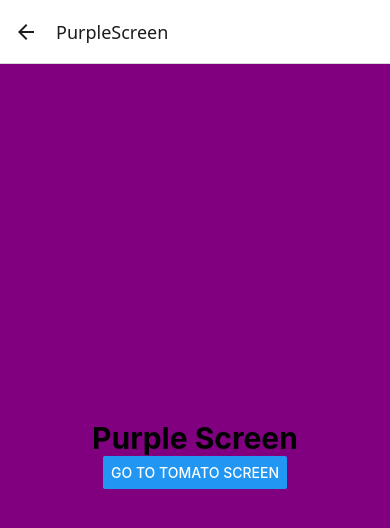
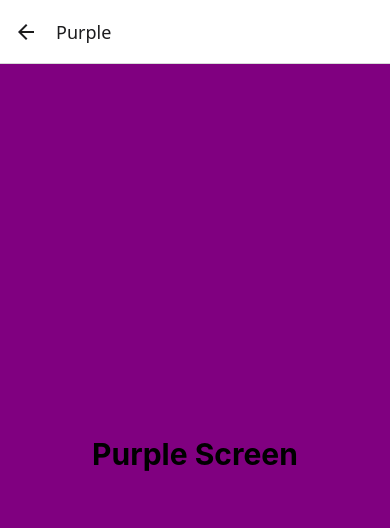
Before and after one commit to ajinkyacodes/rn-ui-design, a React Native app: screen /PurpleScreen in a window 390 px wide. Shown: the top 528 px of the page. Built offline with nearby package versions, Linux system fonts and the light colour scheme.

Commit message:
Screen options added in Stack Navigator

```diff
--- a/src/navigation/MainStackNavigator.tsx
+++ b/src/navigation/MainStackNavigator.tsx
@@ -7,10 +7,22 @@ const Stack = createStackNavigator();
 
 function MainStackNavigator() {
 	return (
-		<Stack.Navigator>
+		<Stack.Navigator
+			screenOptions={{
+				headerShown: false,
+			}}
+			initialRouteName='TomatoScreen'
+		>
+			<Stack.Screen name='GoldScreen' component={GoldScreen} />
 			<Stack.Screen name='TomatoScreen' component={TomatoScreen} />
-			<Stack.Screen name='GoldScreen' component={GoldScreen} />
-			<Stack.Screen name='PurpleScreen' component={PurpleScreen} />
+			<Stack.Screen
+				options={{
+					headerShown: true,
+					title: 'Purple',
+				}}
+				name='PurpleScreen'
+				component={PurpleScreen}
+			/>
 		</Stack.Navigator>
 	);
 }
--- a/src/pages/PurpleScreen.tsx
+++ b/src/pages/PurpleScreen.tsx
@@ -1,17 +1,11 @@
-import { Button, StyleSheet, Text, View } from 'react-native';
+import { StyleSheet, Text, View } from 'react-native';
 import React from 'react';
-import { useNavigation } from '@react-navigation/native';
 
 const PurpleScreen = () => {
-	const navigation = useNavigation();
 
 	return (
 		<View style={styles.container}>
 			<Text style={styles.text}>Purple Screen</Text>
-			<Button
-				title='Go to Tomato Screen'
-				onPress={() => navigation.navigate('TomatoScreen')}
-			/>
 		</View>
 	);
 };
```
